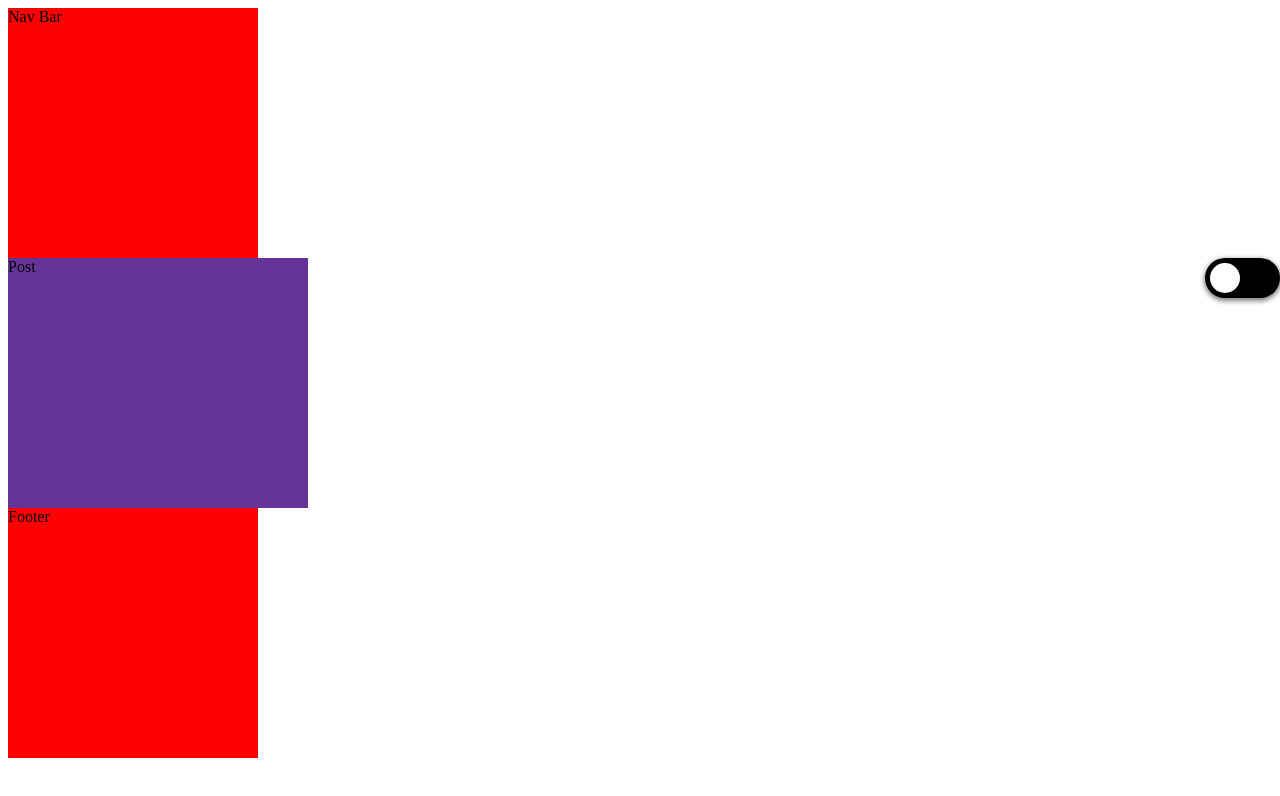
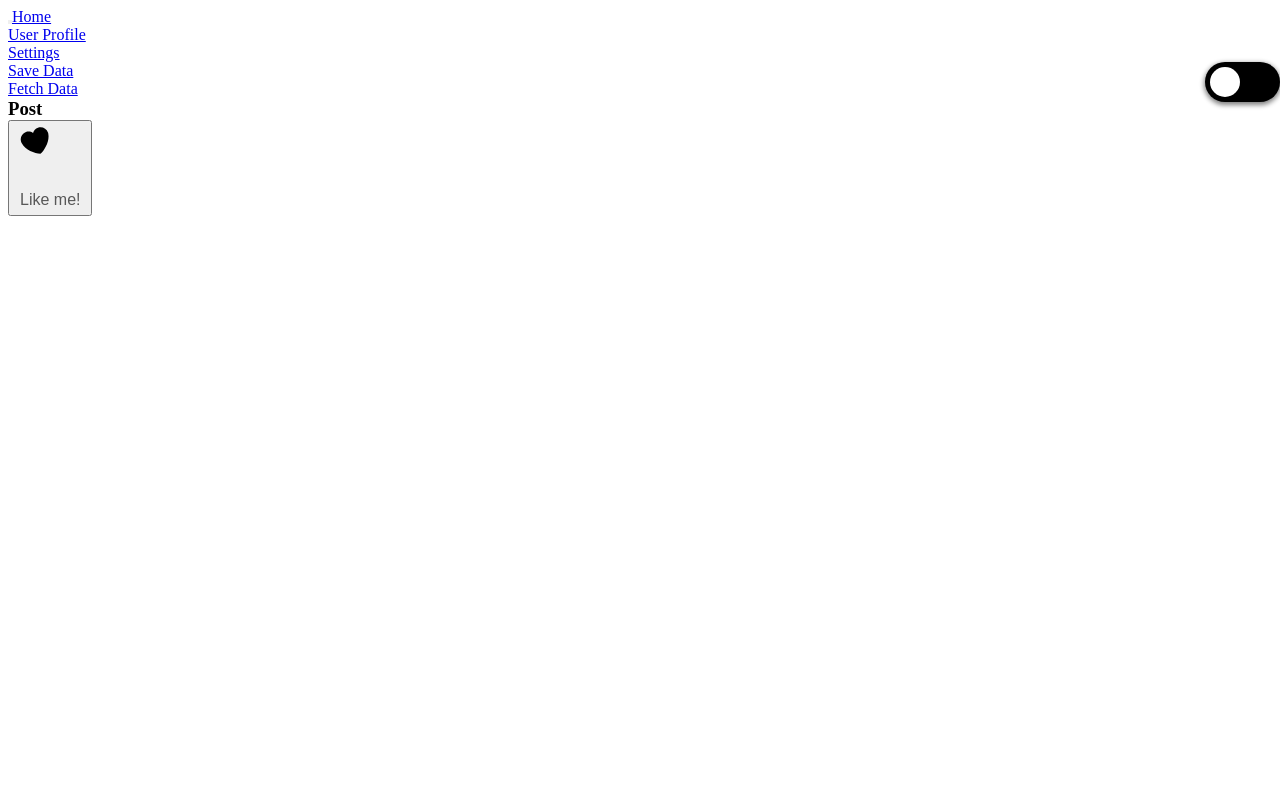
Before and after one commit to revature-RevConnect/SocialMediaApp, an Angular app in the folder RevConnectApp/: page / in a window 1280 px wide. Shown: the top 796 px of the page. Built offline with nearby package versions, Linux system fonts and the light colour scheme.

Commit message:
05-12-2022(2nd Update)

```diff
--- a/RevConnectApp/src/app/dark-mode/dark-mode.component.css
+++ b/RevConnectApp/src/app/dark-mode/dark-mode.component.css
@@ -1,4 +1,15 @@
-* {
+.like-button {
+    font-size: 1rem;
+    padding: 5px 10px;
+    color: #585858;
+  }
+
+  .liked {
+    font-weight: bold;
+    color: #1565c0;
+  }
+
+  * {
     margin: 0px;
     padding: 0px;
 }
--- a/RevConnectApp/src/app/dark-mode/dark-mode.component.html
+++ b/RevConnectApp/src/app/dark-mode/dark-mode.component.html
@@ -1,6 +1,50 @@
-<nav class="testdiv">Nav Bar</nav>
+<nav class="navbar navbar-default">
+    <div class="container-fluid">
+        <div class="navbar-header">
+            <button type="button" class="navbar-toggle">
+                <span class="icon-bar" *ngFor="let iconBar of [1,2,3]"></span>
+            </button>
+            <a href="#" class="navbar-brand">Home</a>
+        </div>
+        <div class="navbar-collapse">
+            <ul class="nav navbar-nav">
+                <li><a href="#">User Profile</a></li>
+                <li><a href="#">Settings</a></li>
+            </ul>
+            <ul class="nav navbar-nav navbar-right">
+                <li class="dropdown">
+                    <input type="checkbox" (click)="changeMode()">
+                    <ul class="dropdown-menu">
+                        <li><a href="#">Save Data</a></li>
+                        <li><a href="#">Fetch Data</a></li>
+                    </ul>
+                </li>
+            </ul>
+        </div>
+    </div>
+</nav>
+<div class="row">
+    <div class="col-xs-7">
+        <h3>Post</h3>
+        <!-- <button class="like-button" [ngClass]="{'liked':isLiked}" (click)="likeTheButton()">
+            Like | <span class="like-counter">{{ likeCount }}</span>
+          </button>
+           -->
+           <div #animationElement>
+            <button mat-raised-button color="primary" class="like-button">
+              <svg class="heart" viewBox="0 0 512 512">
+                <g transform="matrix(1.25 0 0 -1.25 0 45)">
 
-<input type="checkbox" (click)="changeMode()">
+                        <path d="M189.44-1.33c-9.774,27.659-40.095,42.177-67.766,32.427
+                          C104.88,25.168,92.991,11.629,88.36-4.232C74.809,5.212,57.06,8.284,40.3,2.379C12.641-7.383-1.889-37.728,7.873-65.387
+                          c1.388-3.925,3.231-7.543,5.37-10.9c22.198-40.755,86.335-69.404,125.178-69.757c29.992,24.656,61.963,87.199,53.669,132.858
+                          C191.659-9.227,190.805-5.244,189.44-1.33"/>
+                </g>
+              </svg>
 
-<div class="testdiv1">Post</div>
-<footer class="testdiv">Footer</footer>
+            <span>Like me!</span>
+            </button>
+          </div>
+
+    </div>
+</div>
```
